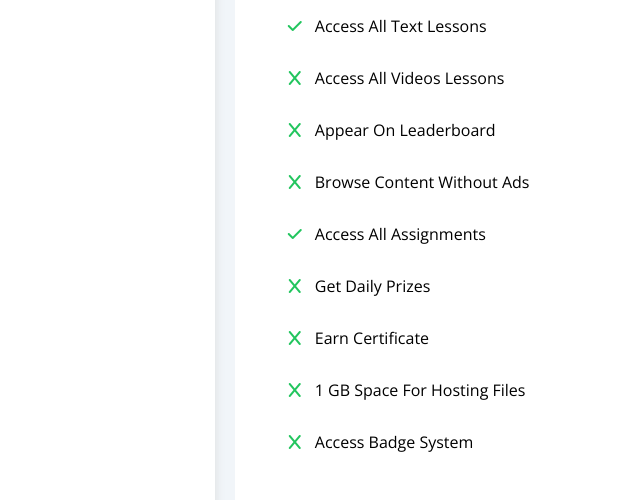
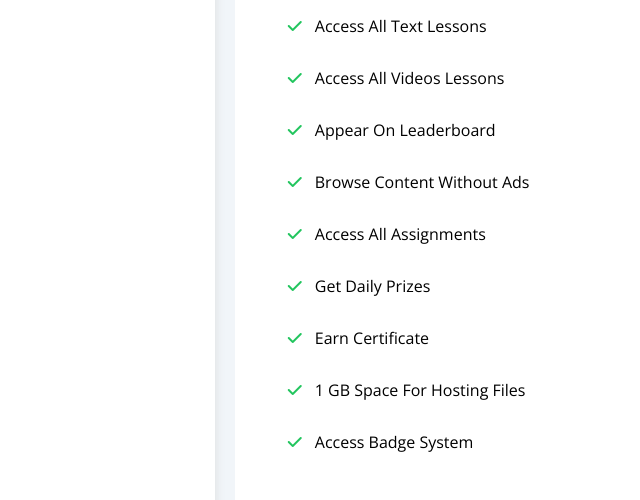
Before and after one commit to esraashaban101/Template-4-ElZero, a plain HTML site: page plans.html in a window 1280 px wide. Shown: the part 1091-1591 px from the top of the page, 0-640 px from the left. Drawn offline with nearby package versions, Linux system fonts and the light colour scheme.

Commit message:
update icons of orange plan

```diff
--- a/plans.html
+++ b/plans.html
@@ -263,21 +263,21 @@
                         </li>
                         <li class="d-flex between-flex mb-10 p-10">
                            <div class="left-side d-flex align-flex ">
-                            <i class="fa-solid fa-x fa-fw c-green mr-10"></i>
+                            <i class="fa-solid fa-check fa-fw c-green mr-10"></i>
                             <span>Access All Videos Lessons</span>
                            </div>
                            <i class="fa-solid fa-circle-info c-gray "></i>
                         </li>
                         <li class="d-flex between-flex mb-10 p-10">
                            <div class="left-side d-flex align-flex ">
-                            <i class="fa-solid fa-x fa-fw c-green mr-10"></i>
+                            <i class="fa-solid fa-check fa-fw c-green mr-10"></i>
                             <span>Appear On Leaderboard </span>
                            </div>
                            <i class="fa-solid fa-circle-info c-gray "></i>
                         </li>
                         <li class="d-flex between-flex mb-10 p-10">
                            <div class="left-side d-flex align-flex ">
-                            <i class="fa-solid fa-x fa-fw c-green mr-10"></i>
+                            <i class="fa-solid fa-check fa-fw c-green mr-10"></i>
                             <span>Browse Content Without Ads</span>
                            </div>
                            <i class="fa-solid fa-circle-info c-gray "></i>
@@ -291,28 +291,28 @@
                         </li>
                         <li class="d-flex between-flex mb-10 p-10">
                            <div class="left-side d-flex align-flex ">
-                            <i class="fa-solid fa-x fa-fw c-green mr-10"></i>
+                            <i class="fa-solid fa-check fa-fw c-green mr-10"></i>
                             <span>Get Daily Prizes</span>
                            </div>
                            <i class="fa-solid fa-circle-info c-gray "></i>
                         </li>
                         <li class="d-flex between-flex mb-10 p-10">
                            <div class="left-side d-flex align-flex ">
-                            <i class="fa-solid fa-x fa-fw c-green mr-10"></i>
+                            <i class="fa-solid fa-check fa-fw c-green mr-10"></i>
                             <span>Earn Certificate</span>
                            </div>
                            <i class="fa-solid fa-circle-info c-gray "></i>
                         </li>
                         <li class="d-flex between-flex mb-10 p-10">
                            <div class="left-side d-flex align-flex ">
-                            <i class="fa-solid fa-x fa-fw c-green mr-10"></i>
+                            <i class="fa-solid fa-check fa-fw c-green mr-10"></i>
                             <span>1 GB Space For Hosting Files</span>
                            </div>
                            <i class="fa-solid fa-circle-info c-gray "></i>
                         </li>
                         <li class="d-flex between-flex mb-10 p-10">
                            <div class="left-side d-flex align-flex ">
-                            <i class="fa-solid fa-x fa-fw c-green mr-10"></i>
+                            <i class="fa-solid fa-check fa-fw c-green mr-10"></i>
                             <span>Access Badge System</span>
                            </div>
                            <i class="fa-solid fa-circle-info c-gray "></i>
```
